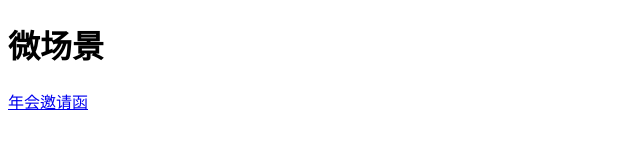
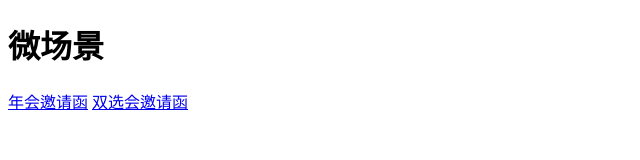
Before and after one commit to liumengtao1/Home----, a plain HTML site: page index.html in a window 1280 px wide. Shown: the whole page, without its empty margins (0-640 px from the left). Drawn offline with Linux system fonts and the light colour scheme.

Commit message:
邀请函

```diff
--- a/index.html
+++ b/index.html
@@ -8,5 +8,6 @@
 
 <h1>微场景</h1>
 <a href="weichangjing/index.html">年会邀请函</a>
+<a href="yaoqinghan/index.html">双选会邀请函</a>
 </body>
 </html>
```
